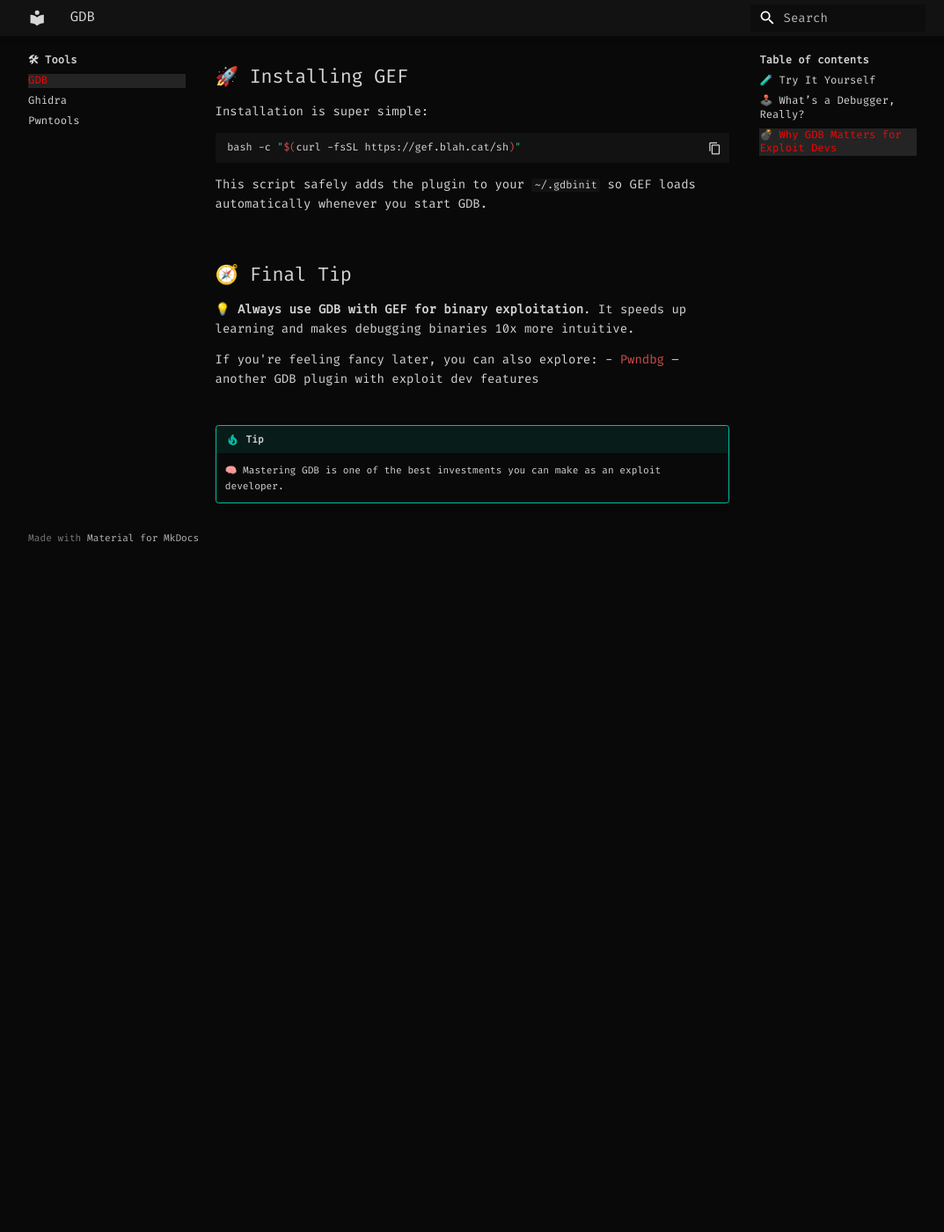
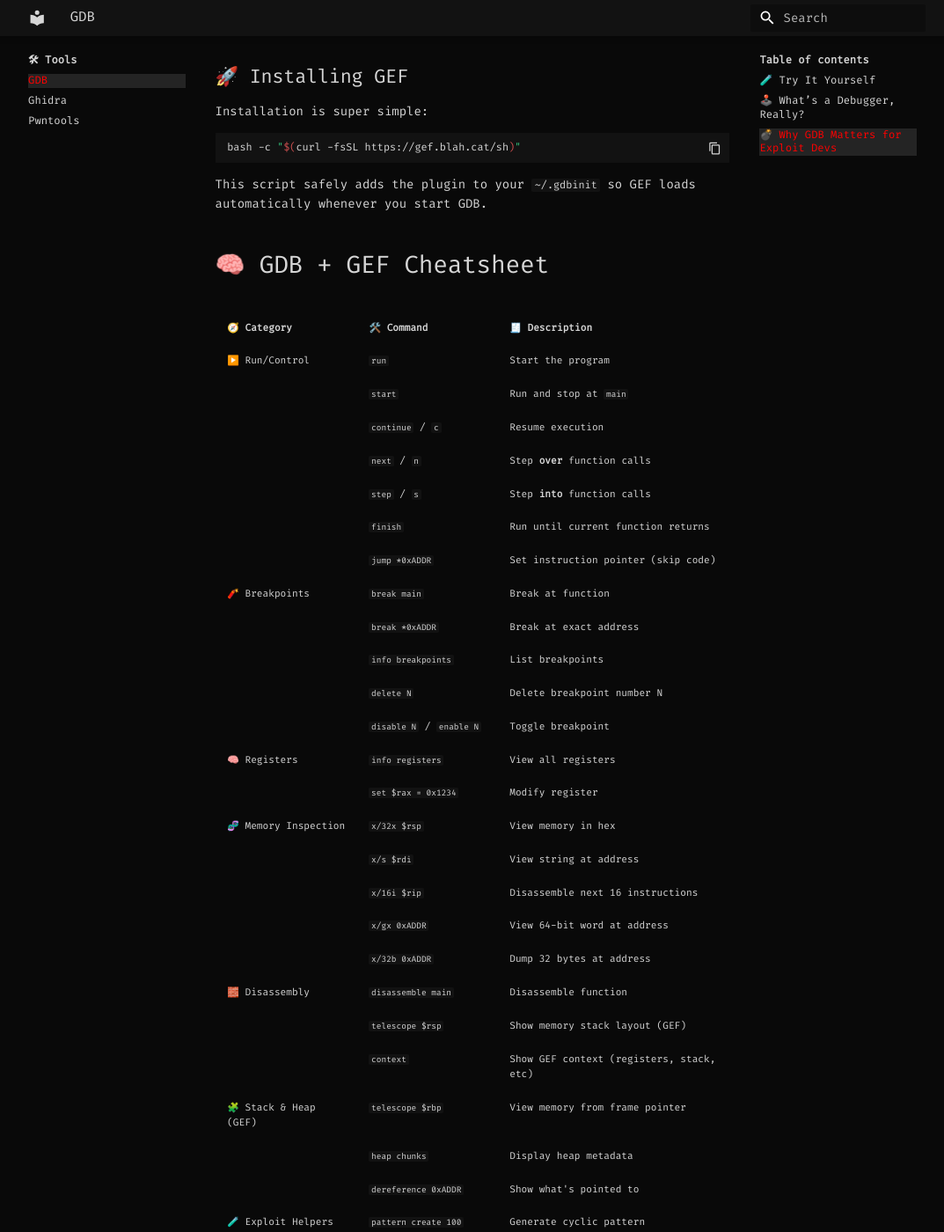
Before and after one commit to SpookySec/pwnwiki, an MkDocs documentation site: the page built from docs/03_Tools/01-gdb.md, in a window 1280 px wide and 1400 px high, scrolled down 1917 px. Shown: the whole window at 88% size, without its empty margins (103-1176 px from the left). Built offline with MkDocs 1.6.1 and Material for MkDocs 9.7.7, drawn with Linux system fonts in a browser that asks for light colours; before the commit the page ends 2547 px from its top, so only the background shows below that; some of the changed text lies outside the part shown.

Commit message:
added gdb cmds

```diff
--- a/docs/03_Tools/01-gdb.md
+++ b/docs/03_Tools/01-gdb.md
@@ -69,6 +69,47 @@
 
 ---
 
+# 🧠 GDB + GEF Cheatsheet
+
+| 🧭 Category             | 🛠️ Command                          | 🧾 Description                                  |
+|------------------------|-------------------------------------|------------------------------------------------|
+| ▶️ Run/Control          | `run`                               | Start the program                              |
+|                        | `start`                             | Run and stop at `main`                         |
+|                        | `continue` / `c`                    | Resume execution                               |
+|                        | `next` / `n`                        | Step **over** function calls                   |
+|                        | `step` / `s`                        | Step **into** function calls                   |
+|                        | `finish`                            | Run until current function returns             |
+|                        | `jump *0xADDR`                      | Set instruction pointer (skip code)            |
+| 🧨 Breakpoints         | `break main`                        | Break at function                              |
+|                        | `break *0xADDR`                     | Break at exact address                         |
+|                        | `info breakpoints`                  | List breakpoints                               |
+|                        | `delete N`                          | Delete breakpoint number N                     |
+|                        | `disable N` / `enable N`            | Toggle breakpoint                              |
+| 🧠 Registers           | `info registers`                    | View all registers                             |
+|                        | `set $rax = 0x1234`                 | Modify register                                |
+| 🧬 Memory Inspection   | `x/32x $rsp`                        | View memory in hex                             |
+|                        | `x/s $rdi`                          | View string at address                         |
+|                        | `x/16i $rip`                        | Disassemble next 16 instructions               |
+|                        | `x/gx 0xADDR`                       | View 64-bit word at address                    |
+|                        | `x/32b 0xADDR`                      | Dump 32 bytes at address                       |
+| 🧱 Disassembly         | `disassemble main`                  | Disassemble function                           |
+|                        | `telescope $rsp`                    | Show memory stack layout (GEF)                 |
+|                        | `context`                           | Show GEF context (registers, stack, etc)       |
+| 🧩 Stack & Heap (GEF)  | `telescope $rbp`                    | View memory from frame pointer                 |
+|                        | `heap chunks`                       | Display heap metadata                          |
+|                        | `dereference 0xADDR`                | Show what's pointed to                         |
+| 🧪 Exploit Helpers     | `pattern create 100`                | Generate cyclic pattern                        |
+|                        | `pattern offset 0x41414141`         | Find offset in pattern                         |
+| 💀 Debug Info          | `backtrace` / `bt`                  | Show function call stack                       |
+|                        | `info frame`                        | Show current stack frame                       |
+|                        | `info functions`                    | List functions in binary                       |
+|                        | `info files`                        | Show loaded binary and its sections            |
+| 📂 Arguments/Files     | `set args ARG1 ARG2`                | Set command-line arguments                     |
+|                        | `file ./a.out`                      | Load a binary                                  |
+|                        | `symbol-file ./a.out`               | Load debug symbols                             |
+|                        | `checksec`                          | List enabled security features                 |
+
+
 ## 🧭 Final Tip
 
 💡 **Always use GDB with GEF for binary exploitation**. It speeds up learning and makes debugging binaries 10x more intuitive.
```
Also changed, not shown: site/01_Frame/whoami.html, site/02_Theory/02-binary-execution.html, site/search/search_index.json, 1 other file.
